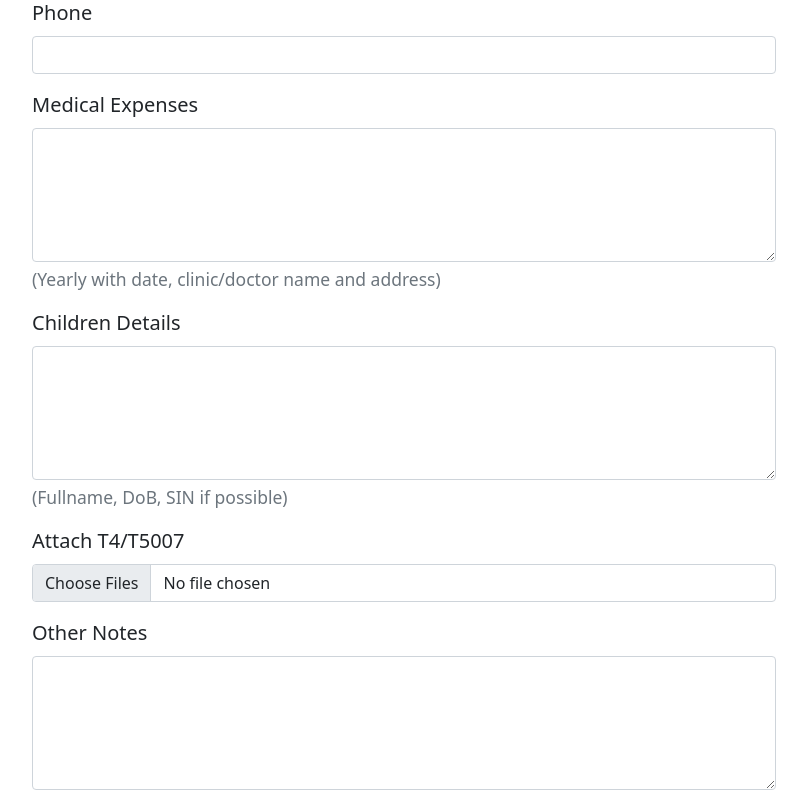
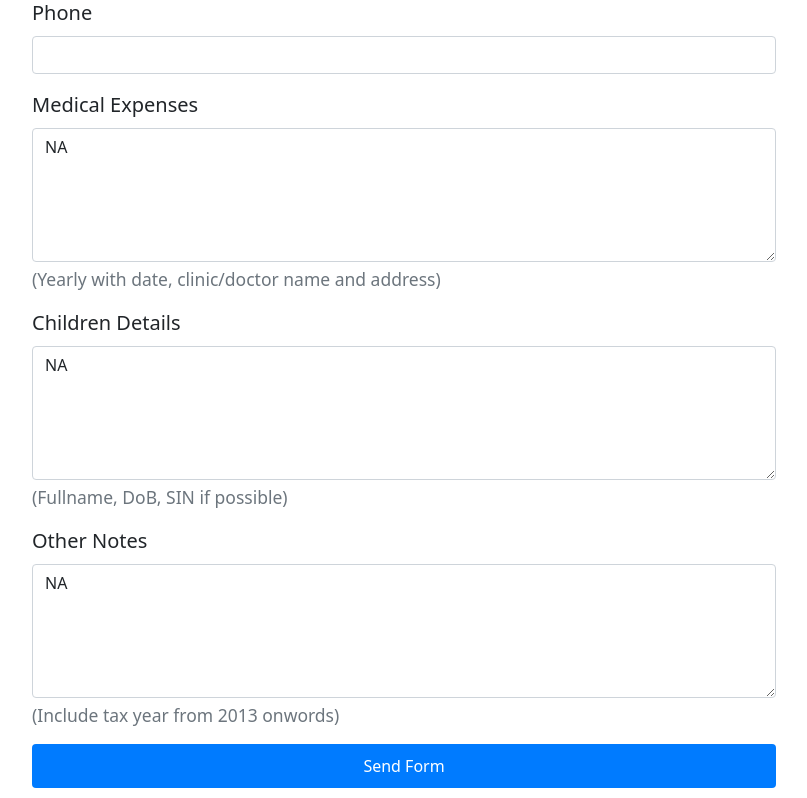
Before and after one commit to manojkumarm2/Oriental-Business-Solution, a React (Create React App) app: page /ftcf in a window 1280 px wide. Shown: the part 1440-2238 px from the top of the page, without its empty margins (236-1043 px from the left). Built offline with nearby package versions, Linux system fonts and the light colour scheme.

Commit message:
Integrated the new emailJs config and refactored ftcf page

```diff
--- a/src/components/About/About.jsx
+++ b/src/components/About/About.jsx
@@ -90,7 +90,7 @@ const About = () => {
           <p className='description'>
             Over the years, we've built a reputation for excellence and trustworthiness. Our experienced team ensures clients receive top-notch guidance through the complexities of tax regulations and financial planning.
           </p>
-          <Link to='' className="read-more" data-aos="fade-right">Read More</Link>
+          {/* <Link to='' className="read-more" data-aos="fade-right">Read More</Link> */}
         </div>
         <div className='about-img'>
           <img src={image} data-aos="fade-left" alt="Tax Services" />
@@ -100,7 +100,7 @@ const About = () => {
         <StatCard icon={icon1} target="172" text="Tax Services" />
         <StatCard icon={icon2} target="97" text="Recommended" />
         <StatCard icon={icon3} target="100" text="Satisfaction" />
-        <StatCard icon={icon4} target="46" text="International Awards" />
+        {/* <StatCard icon={icon4} target="46" text="International Awards" /> */}
       </div>
       <div className="testimonial-container">
         <div className="testimonial-content" data-aos="fade-up">
--- a/src/components/Contact/Contact.jsx
+++ b/src/components/Contact/Contact.jsx
@@ -12,6 +12,7 @@ import { useState } from "react";
 import emailjs from "emailjs-com";
 import Logo from "../../Assets/contactlogo.jpg";
 import {toast } from "react-toastify";
+import { AppConfig } from '../../config/app.config'
 
 const Contact = () => {
   const [formData, setFormData] = useState({
@@ -37,10 +38,10 @@ const Contact = () => {
     if (name && email && interest && message) {
       emailjs
         .sendForm(
-          "service_cvl7sc5",
-          "template_os2q2lp",
-          e.target,
-          "gccmS9ZmpmZjxvX7Z"
+            AppConfig.email.service,
+            AppConfig.email.contact_template,
+            e.target,
+            AppConfig.email.publicKey
         )
         .then(
           (result) => {
--- a/src/components/Ftcf/Ftcf.css
+++ b/src/components/Ftcf/Ftcf.css
@@ -0,0 +1,34 @@
+.form-container button {
+    width: 100%;
+    padding: 10px;
+    border: none;
+    border-radius: 4px;
+    background: #007bff;
+    color: #fff;
+    font-size: 16px;
+    cursor: pointer;
+    transition: background 0.3s;
+}
+.form-container button:hover {
+    background: #0056b3;
+}
+.success-message {
+    text-align: center;
+    padding: 20px;
+    border-radius: 8px;
+    background: #d4edda;
+    color: #155724;
+    border: 1px solid #c3e6cb;
+    box-shadow: 0 2px 10px rgba(0, 0, 0, 0.1);
+}
+.success-message p {
+    margin: 0;
+    padding: 5px;
+}
+.success-message a {
+    color: #007bff;
+    text-decoration: none;
+}
+.success-message a:hover {
+    text-decoration: underline;
+}
--- a/src/components/Ftcf/Ftcf.jsx
+++ b/src/components/Ftcf/Ftcf.jsx
@@ -1,12 +1,98 @@
-import React from "react";
+import React, { useRef, useState } from "react";
 import "./Ftcf.css";
 import { Link } from "react-router-dom";
 import Navbar from "../commen/Navbar";
 import { FaHome } from "react-icons/fa";
 import { IoIosArrowForward } from "react-icons/io";
 import Footer from "../commen/Footer";
+import emailjs from "emailjs-com";
+import { toast } from "react-toastify";
+import { AppConfig } from '../../config/app.config'
 
 const Ftcf = () => {
+  const formRef = useRef();
+  // const [fileData, setFileData] = useState([]);
+  const [name, setName] = useState('');
+  const [formSubmitted, setFormSubmitted] = useState(false);
+
+  const validateForm = (formValues) => {
+    const errors = {};
+    for (const [key, value] of Object.entries(formValues)) {
+      if (key === 'name') setName(value);
+      if (key !== 'attachment' && value?.trim() === '') {
+        errors[key] = `${key} is required`;
+      }
+    }
+    return errors;
+  };
+
+  // const handleFileChange = (e) => {
+  //   const files = Array.from(e.target.files);
+  //   const promises = files.map((file) => {
+  //     return new Promise((resolve, reject) => {
+  //       const reader = new FileReader();
+  //       reader.onloadend = () => {
+  //         resolve({
+  //           name: file.name,
+  //           type: file.type,
+  //           data: reader.result.split(',')[1]
+  //         });
+  //       };
+  //       reader.onerror = reject;
+  //       reader.readAsDataURL(file);
+  //     });
+  //   });
+
+  //   Promise.all(promises).then((attachments) => {
+  //     setFileData(attachments);
+  //   }).catch((error) => {
+  //     console.error('File reading error:', error);
+  //   });
+  // };
+
+  const handleSubmit = (e) => {
+    e.preventDefault();
+
+    const formData = new FormData(formRef.current);
+    const formValues = Object.fromEntries(formData.entries());
+    let formValid = true;
+    const errors = validateForm(formValues);
+    if (Object.keys(errors).length > 0) {
+      formValid = false;
+    }
+
+    //   const params = {
+    //     ...formValues,
+    //     attachments: fileData
+    // };
+
+    if (formValid) {
+      const emailConfig = AppConfig.email;
+      const { service, ftcf_template, publicKey } = emailConfig;
+      emailjs
+        .sendForm(
+          service,
+          ftcf_template,
+          formRef.current,
+          publicKey
+        )
+        .then(
+          (result) => {
+            console.log(result.text);
+            toast.success("Form sent successfully!");
+            setFormSubmitted(true);
+            formRef.current.reset();
+          },
+          (error) => {
+            console.log(error.text);
+            toast.error("Failed to send the Form, please try again.");
+          }
+        );
+    } else {
+      toast.warn("Please fill in all fields.");
+    }
+  };
+
   return (
     <>
       <div className="service_container">
@@ -62,12 +148,14 @@ const Ftcf = () => {
 
       <div className=" py-5 form-container container d-flex flex-column" style={{ width: "60%" }}>
         {/* <h4 className="text-align-center">FREE TAX CLINIC FORM</h4> */}
-        <form className=" d-flex flex-column justify-content-center" style={{ fontSize:'20px' }}>
+        {!formSubmitted ? (
+          <form ref={formRef} className="d-flex flex-column justify-content-center" style={{ fontSize: '20px' }} onSubmit={handleSubmit}>
             <div className="mb-3">
               <label for="exampleInputEmail1" className="form-label">
                 Name
               </label>
-            <input type="text" className="form-control" required />
+              <input name="name" type="text" className="form-control" required
+              />
               <div id="emailHelp" className="form-text">
                 (as Per CRA / service canada)
               </div>
@@ -77,7 +165,8 @@ const Ftcf = () => {
               <label for="exampleInputEmail1" className="form-label">
                 Email
               </label>
-            <input type="email" className="form-control" required />
+              <input name="email" type="email" className="form-control" required
+              />
               <div id="emailHelp" className="form-text">
                 {/* (We'll never share your email with anyone else) */}
               </div>
@@ -87,7 +176,8 @@ const Ftcf = () => {
               <label for="exampleInputEmail1" className="form-label">
                 DOB
               </label>
-            <input type="text" className="form-control" required />
+              <input name="dob" type="text" className="form-control" required
+              />
               <div id="emailHelp" className="form-text">
                 (DD/MM/YYYY).
               </div>
@@ -97,7 +187,8 @@ const Ftcf = () => {
               <label for="exampleInputEmail1" className="form-label">
                 Marital Status
               </label>
-            <input type="text" className="form-control" required />
+              <input name="marital-status" type="text" className="form-control" required
+              />
               <div id="emailHelp" className="form-text">
                 (Submit seperate form for spouse)
               </div>
@@ -107,7 +198,8 @@ const Ftcf = () => {
               <label for="exampleInputEmail1" className="form-label">
                 Date of Entry to Canada
               </label>
-            <input type="text" className="form-control" required />
+              <input name="doe" type="text" className="form-control" required
+              />
               <div id="emailHelp" className="form-text">
                 (DD/MM/YYYY)
               </div>
@@ -117,7 +209,8 @@ const Ftcf = () => {
               <label for="exampleInputEmail1" className="form-label">
                 Status in Canada
               </label>
-            <input type="text" className="form-control" required />
+              <input name="status" type="text" className="form-control" required
+              />
               <div id="emailHelp" className="form-text">
                 (WP/PR/Citizenship)
               </div>
@@ -127,7 +220,8 @@ const Ftcf = () => {
               <label for="exampleInputEmail1" className="form-label">
                 Address
               </label>
-            <input type="text" className="form-control" required />
+              <input name="address" type="text" className="form-control" required
+              />
               <div id="emailHelp" className="form-text">
                 (Street no & name, city, portal code)
               </div>
@@ -137,7 +231,8 @@ const Ftcf = () => {
               <label for="exampleInputEmail1" className="form-label">
                 Phone
               </label>
-            <input type="number" className="form-control" required />
+              <input name="pnumber" type="number" className="form-control" required
+              />
             </div>
 
             <div class="mb-3">
@@ -148,7 +243,8 @@ const Ftcf = () => {
                 class="form-control"
                 id="exampleFormControlTextarea1"
                 rows="5"
-              required
+                name="medical-expense"
+                value="NA"
               ></textarea>
               <div id="emailHelp" className="form-text">
                 (Yearly with date, clinic/doctor name and address)
@@ -163,25 +259,27 @@ const Ftcf = () => {
                 class="form-control"
                 id="exampleFormControlTextarea1"
                 rows="5"
-              required
+                name="child"
+                value="NA"
               ></textarea>
               <div id="emailHelp" className="form-text">
                 (Fullname, DoB, SIN if possible)
               </div>
             </div>
 
-          <div class="mb-3">
+            {/* <div class="mb-3">
             <label for="formFileMultiple" class="form-label">
               Attach T4/T5007
             </label>
             <input
-            required
               class="form-control"
               type="file"
               id="formFileMultiple"
               multiple
+              name="attachment"
+              onChange={handleFileChange}
             />
-          </div>
+          </div> */}
 
             <div class="mb-3">
               <label for="exampleFormControlTextarea1" class="form-label">
@@ -191,7 +289,8 @@ const Ftcf = () => {
                 class="form-control"
                 id="exampleFormControlTextarea1"
                 rows="5"
-              required
+                name="notes"
+                value="NA"
               ></textarea>
               <div id="emailHelp" className="form-text">
                 (Include tax year from 2013 onwords)
@@ -199,9 +298,23 @@ const Ftcf = () => {
             </div>
 
             <button type="submit" className="btn btn-primary">
-            Send
+              Send Form
             </button>
           </form>
+        ) : (
+          <div id="successMessage" class="success-message" tabindex="0">
+          <p><b>Form sent successfully!</b></p>
+          <p>If you wish to share the attachments, you can email them directly to:
+              <a href={`mailto:ashok@orientalbusinesssolutions.com?subject=Attachments for: ${name}&body=Here are the attachments: `}>
+                admin@orientalbusinesssolutions.com
+              </a>
+            </p>
+            <p><b>Required Docs:</b></p>
+            <p>T4</p>
+            <p>T4A</p>
+            <p>T5007</p>
+          </div>
+        )}
       </div>
       <Footer />
     </>
--- a/src/components/Home/About_us.jsx
+++ b/src/components/Home/About_us.jsx
@@ -64,7 +64,7 @@ const About = () => {
           <p className='description'>
             Over the years, we've built a reputation for excellence and trustworthiness. Our experienced team ensures clients receive top-notch guidance through the complexities of tax regulations and financial planning.
           </p>
-          <Link to='' className="read-more">Read More</Link>
+          <Link to='/about' className="read-more">Read More</Link>
         </div>
         <div className='about-img'>
           <img src={image} data-aos="fade-left" alt="Tax Services" />
@@ -74,7 +74,7 @@ const About = () => {
         <StatCard icon={icon1} target="172" text="Tax Services" />
         <StatCard icon={icon2} target="97" text="Recommended" />
         <StatCard icon={icon3} target="100" text="Satisfaction" />
-        <StatCard icon={icon4} target="46" text="International Awards" />
+        {/* <StatCard icon={icon4} target="46" text="International Awards" /> */}
       </div>
     </div>
   );
--- a/src/components/Home/Map_form.jsx
+++ b/src/components/Home/Map_form.jsx
@@ -2,12 +2,13 @@ import React from "react";
 import { useState } from "react";
 import emailjs from "emailjs-com";
 import { toast } from "react-toastify";
+import { AppConfig } from '../../config/app.config'
 
 const Map_form = () => {
   const [formData, setFormData] = useState({
     name: "",
     email: "",
-    interest: "",
+    service: "",
     message: "",
   });
 
@@ -22,15 +23,15 @@ const Map_form = () => {
   const handleSubmit = (e) => {
     e.preventDefault();
 
-    const { name, email, interest, message } = formData;
+    const { name, email, service, message } = formData;
 
-    if (name && email && interest && message) {
+    if (name && email && service && message) {
       emailjs
         .sendForm(
-          "service_cvl7sc5",
-          "template_os2q2lp",
+          AppConfig.email.service,
+          AppConfig.email.contact_template,
           e.target,
-          "gccmS9ZmpmZjxvX7Z"
+          AppConfig.email.publicKey
         )
         .then(
           (result) => {
@@ -98,9 +99,9 @@ const Map_form = () => {
             <select
               className="form-select"
               style={{border: '1px solid #767676'}}
-              name="interest"
+              name="service"
               required
-              value={formData.interest}
+              value={formData.service}
               onChange={handleChange}
             >
               <option value="" disabled>
--- a/src/components/commen/Navbar.jsx
+++ b/src/components/commen/Navbar.jsx
@@ -24,12 +24,6 @@ const Navbar = () => {
             title: "Contact",
             path: "/contact"
         },
-        {
-            id: 5,
-            title: "FTCF",
-            path: "/ftcf"
-        },
-
         {
             id: 6,
             title: "Blog",
```
Also changed, not shown: src/config/app.config.js (added, +8 -0 lines). Lines whose indentation alone changed are shown as unchanged.
